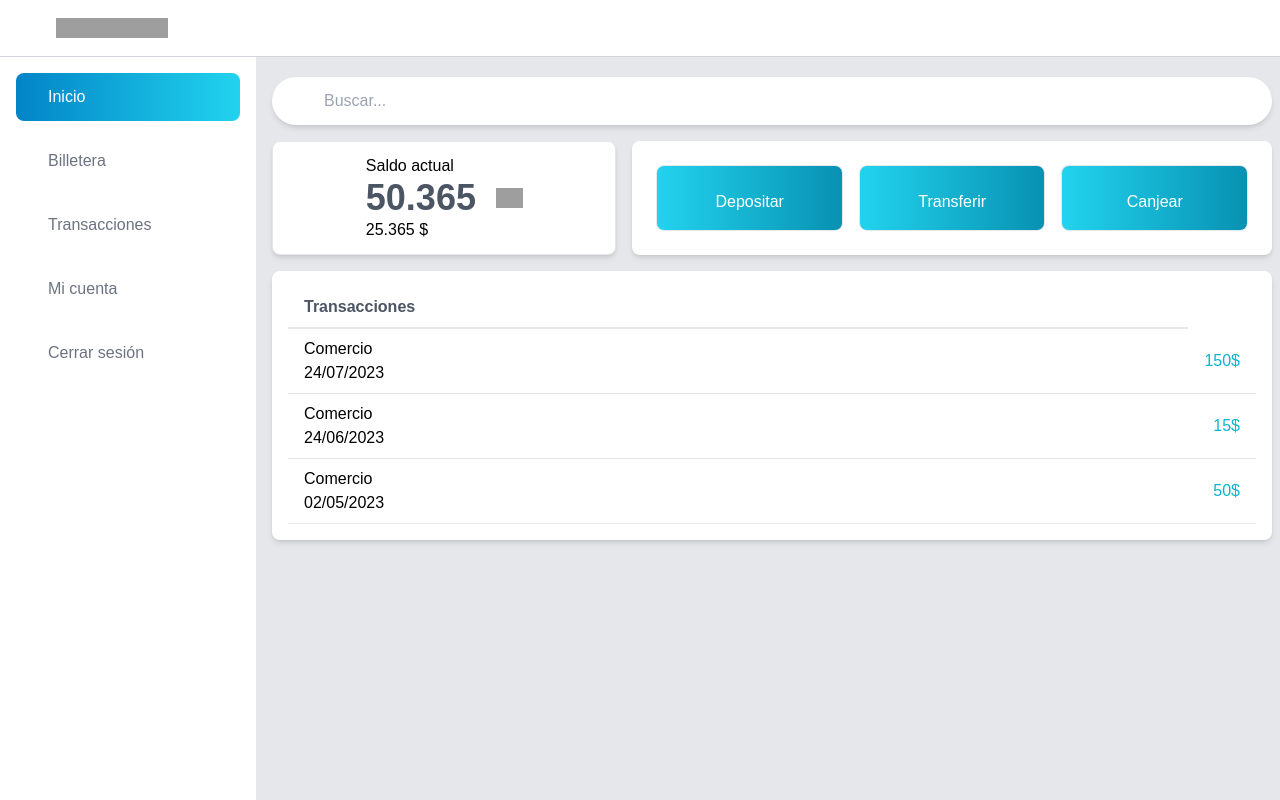
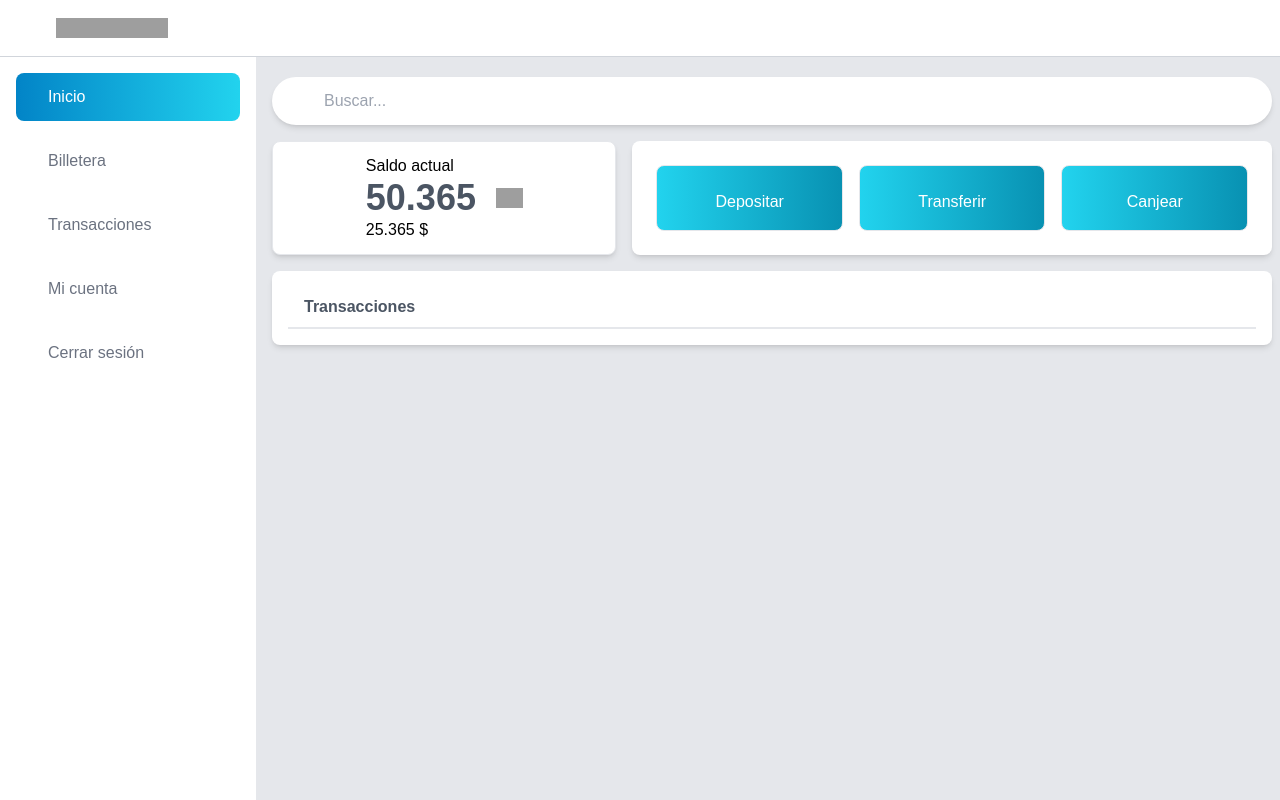
Before and after one commit to Maxi-95/ApuestasGol, a React (Vite) app in the folder ApuestasGol/: page / in a window 1280 px wide. Built offline with nearby package versions, Linux system fonts and the light colour scheme; grey boxes are pictures that could not be loaded.

Commit message:
comentarios

```diff
--- a/ApuestasGol/src/App.jsx
+++ b/ApuestasGol/src/App.jsx
@@ -166,7 +166,7 @@ function App() {
                   </th>
                 </tr>
               </thead>
-              <tbody>
+              {/* <tbody>
                 <tr class="border-b w-full">
                   <td class="px-4 py-2 text-left align-top w-1/2">
                     <div>
@@ -206,7 +206,7 @@ function App() {
                     </p>
                   </td>
                 </tr>
-              </tbody>
+              </tbody> */}
             </table>
           </div>
         </div>
```
